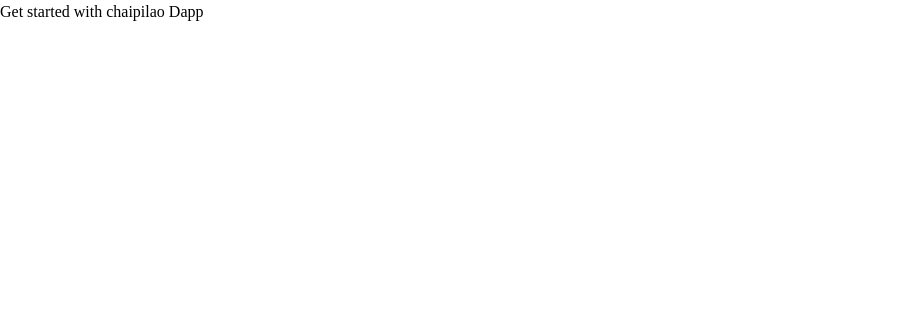
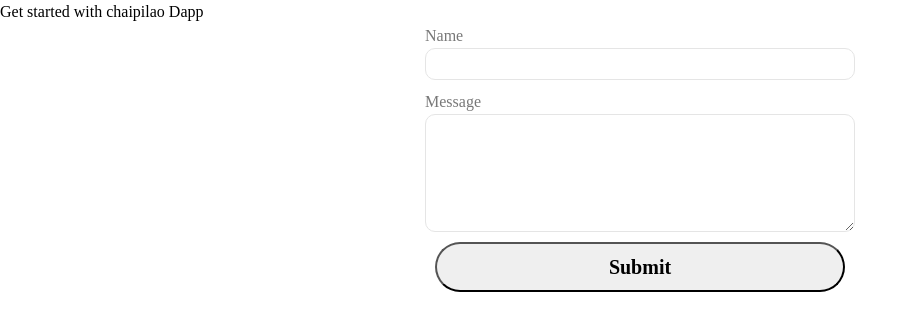
Before and after one commit to mistertandon/web3-dapp-0010-greeting-by-nader, a React (Vite) app in the folder client/: page / in a window 1280 px wide. Shown: the top 330 px of the page, without its empty margins (0-918 px from the left). Built offline with nearby package versions, Linux system fonts and the light colour scheme.

Commit message:
feat: Design BuyChai component

```diff
--- a/client/package.json
+++ b/client/package.json
@@ -12,7 +12,8 @@
     "dotenv": "^16.0.3",
     "ethers": "^5.7.2",
     "react": "^18.2.0",
-    "react-dom": "^18.2.0"
+    "react-dom": "^18.2.0",
+    "react-hook-form": "^7.43.9"
   },
   "devDependencies": {
     "@types/react": "^18.0.28",
--- a/client/src/App.jsx
+++ b/client/src/App.jsx
@@ -1,8 +1,13 @@
+import { useEffect, useState } from "react";
+import { ethers } from "ethers";
 import chai from "./contract/chai.json";
-import { ethers } from "ethers";
-import { useEffect, useState } from "react";
+import "./index.scss";
 import "./App.scss";
+
 const VITE_CHAI_CONTRACT_ADDRESS = import.meta.env.VITE_CHAI_CONTRACT_ADDRESS;
+
+import { BuyChai } from "./components/BuyChai/BuyChai.jsx";
+
 function App() {
   const [state, setState] = useState({
     provider: null,
@@ -16,7 +21,6 @@ function App() {
         console.log("window.ethereum", window.ethereum);
         try {
           const { ethereum } = window;
-
 
           const account = await ethereum.request({
             method: "eth_requestAccounts",
@@ -44,6 +48,7 @@ function App() {
   return (
     <div className="App">
       <h4>Get started with chaipilao Dapp</h4>
+<BuyChai/>
     </div>
   );
 }
--- /dev/null
+++ b/client/src/components/BuyChai/BuyChai.jsx
@@ -0,0 +1,85 @@
+import { useForm } from "react-hook-form";
+import "./BuyChai.scss";
+
+export const BuyChai = () => {
+  const {
+    register,
+    handleSubmit,
+    setError,
+    watch,
+    formState: { errors },
+  } = useForm();
+
+  const onSubmit = (data) => {
+    const { user_name, user_message } = data;
+    console.log("onSubmit", data);
+  };
+
+  return (
+    <section className="buychai--container">
+      <div className="form__div--container">
+        <form onSubmit={handleSubmit(onSubmit)}>
+          <div class="form__field--container">
+            <label
+              for="formfield--user_name"
+              className="form__field__input--label"
+            >
+              Name
+            </label>
+            <input
+              id="formfield--user_name"
+              className="form__field__input"
+              {...register("user_name", {
+                validate: {
+                  shouldNotEmpty: (value) => {
+                    const emptyCheck =
+                      typeof value === "undefined" || value === ""
+                        ? false
+                        : true;
+
+                    return emptyCheck || "User name is mandatory";
+                  },
+                },
+              })}
+            />
+            {errors?.user_name && <p>{errors?.user_name?.message}</p>}
+          </div>
+          <div class="form__field--container">
+            <label
+              for="formfield--user_message"
+              className="form__field__input--label"
+            >
+              Message
+            </label>
+            <textarea
+              id="formfield--user_message"
+              rows={"4"}
+              className="form__field__textarea"
+              defaultValue=""
+              {...register("user_message", {
+                required: true,
+                validate: {
+                  shouldNotEmpty: (value) => {
+                    const emptyCheck =
+                      typeof value === "undefined" || value === ""
+                        ? false
+                        : true;
+
+                    return emptyCheck || "message is mandatory";
+                  },
+                },
+              })}
+            />
+            {errors?.user_message && <p>{errors?.user_message?.message}</p>}
+          </div>
+          <div class="form__field--container">
+            <input
+              type="submit"
+              className="form__field__button--submit"
+            />
+          </div>
+        </form>
+      </div>
+    </section>
+  );
+};
--- /dev/null
+++ b/client/src/components/BuyChai/BuyChai.scss
@@ -0,0 +1,67 @@
+.buychai--container {
+  .form__div--container {
+    margin: 0 auto;
+
+    display: flex;
+    flex-direction: column;
+    align-items: flex-start;
+    justify-content: flex-start;
+
+    min-width: 400px;
+    max-width: 450px;
+
+    > form {
+      width: 100%;
+    }
+  }
+
+  .form__field--container {
+    display: flex;
+    flex-direction: column;
+    align-items: flex-start;
+    justify-content: flex-start;
+
+    width: calc(100% - 20px);
+    margin: 0px auto 10px;
+  }
+
+  .form__field__input--label {
+    font-size: 16px;
+    line-height: 24px;
+    color: #787878;
+  }
+
+  .form__field__input {
+    border: 1px solid #e5e5e5;
+    border-radius: 10px;
+    height: 32px;
+    width: 100%;
+    padding: 0 10px;
+
+    &:focus {
+      outline: #e5e5e5;
+    }
+  }
+
+  .form__field__textarea {
+    border: 1px solid #e5e5e5;
+    border-radius: 10px;
+    width: 100%;
+    padding: 10px 10px;
+
+    &:focus {
+      outline: #e5e5e5;
+    }
+  }
+
+  .form__field__button--submit {
+    height: 50px;
+    width: calc(100% - 20px);
+    margin: 0px auto;
+    border-radius: 25px;
+
+    font-weight: bold;
+    font-size: 20px;
+    line-height: 30px;
+  }
+}
--- a/client/src/index.scss
+++ b/client/src/index.scss
@@ -1,4 +1,3 @@
-
 /*
  * 1. Define the fonts
  * 2. Define the colors
@@ -93,6 +92,18 @@ video {
   font-size: 100%;
   font: inherit;
   vertical-align: baseline;
+  box-sizing: border-box;
+}
+
+input,
+textarea {
+  margin: 0;
+  padding: 0;
+  font-size: 1rem;
+  line-height: 1.5rem;
+  font: inherit;
+  vertical-align: baseline;
+  box-sizing: border-box;
 }
 
 /* 2. Define the colors */
--- a/client/src/main.jsx
+++ b/client/src/main.jsx
@@ -1,7 +1,7 @@
 import React from 'react'
 import ReactDOM from 'react-dom/client'
 import App from './App'
-import './index.scss'
+// import './index.scss'
 
 ReactDOM.createRoot(document.getElementById('root')).render(
   <React.StrictMode>
```
Also changed, not shown: 1 other file (tests, documents, lock files or other folders).
